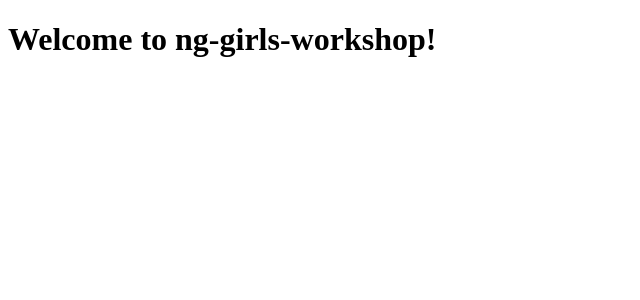
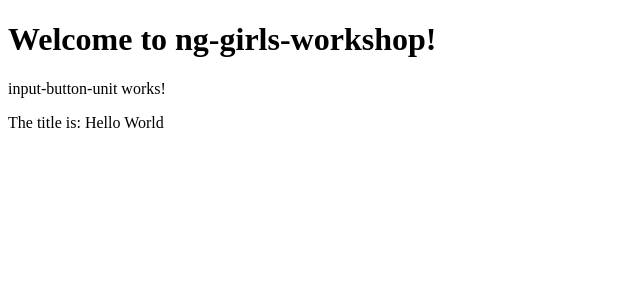
Before and after one commit to annagapuz/ng-girls-workshop-01, an Angular app: page / in a window 1280 px wide. Shown: the top 300 px of the page, without its empty margins (0-640 px from the left). Built offline with nearby package versions, Linux system fonts and the light colour scheme.

Commit message:
Finished chapter 4

```diff
--- a/src/app/app.component.html
+++ b/src/app/app.component.html
@@ -1,3 +1,5 @@
 <h1>
   Welcome to {{ title }}!
 </h1>
+
+<app-input-button-unit></app-input-button-unit>
--- a/src/app/app.module.ts
+++ b/src/app/app.module.ts
@@ -3,10 +3,12 @@
 
 import { AppRoutingModule } from './app-routing.module';
 import { AppComponent } from './app.component';
+import { InputButtonUnitComponent } from './input-button-unit/input-button-unit.component';
 
 @NgModule({
   declarations: [
-    AppComponent
+    AppComponent,
+    InputButtonUnitComponent
   ],
   imports: [
     BrowserModule,
--- /dev/null
+++ b/src/app/input-button-unit/input-button-unit.component.html
@@ -0,0 +1,2 @@
+<p>input-button-unit works!</p>
+<p>The title is: {{ title }}</p>
--- /dev/null
+++ b/src/app/input-button-unit/input-button-unit.component.ts
@@ -0,0 +1,17 @@
+import { Component, OnInit } from '@angular/core';
+
+@Component({
+  selector: 'app-input-button-unit',
+  templateUrl: './input-button-unit.component.html',
+  styleUrls: ['./input-button-unit.component.css']
+})
+export class InputButtonUnitComponent implements OnInit {
+
+  title = 'Hello World';
+
+  constructor() { }
+
+  ngOnInit() {
+  }
+
+}
```
Also changed, not shown: src/app/input-button-unit/input-button-unit.component.css (added), 1 other file (tests, documents, lock files or other folders).
